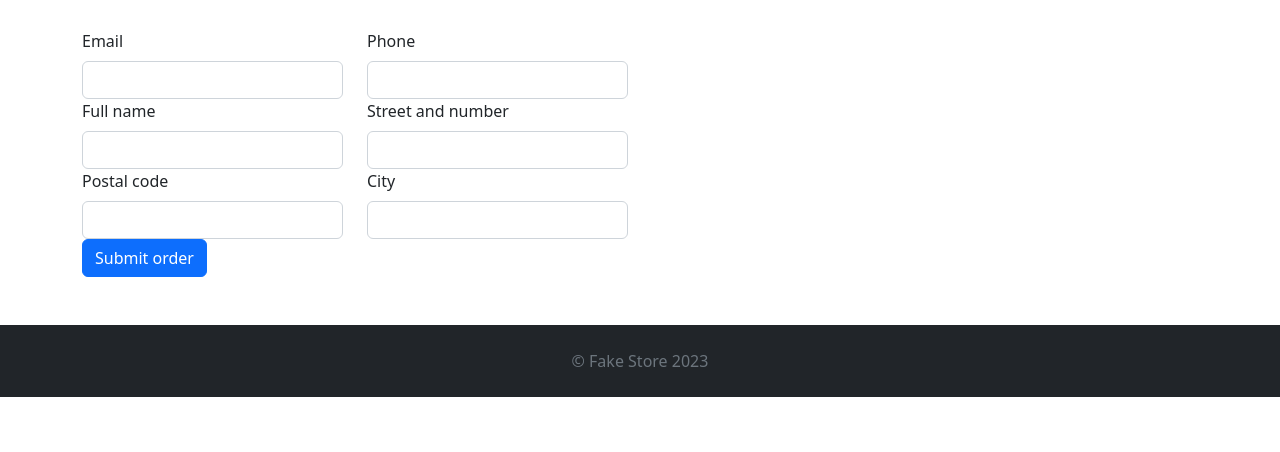
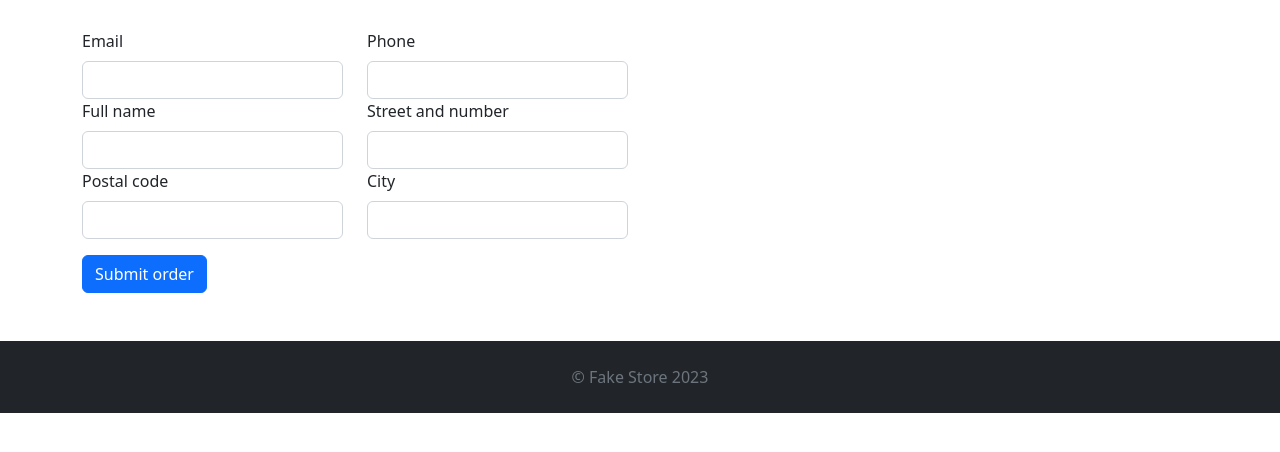
Before and after one commit to thomaskrut/fakestore, a plain HTML site: page order.html in a window 1280 px wide. Shown: the part 126-578 px from the top of the page. Drawn offline with nearby package versions, Linux system fonts and the light colour scheme.

Commit message:
refactoring

```diff
--- a/order.html
+++ b/order.html
@@ -123,7 +123,7 @@
                         </div>
                     </div>
                     <div class="col">
-                        <button class="btn btn-primary text-nowrap" type="submit" id="orderButton">Submit order</button>
+                        <button class="btn btn-primary text-nowrap mt-3" type="submit" id="orderButton">Submit order</button>
                     </div>
                 </form>
             </div>
```
Also changed, not shown: thankyou.html (+1 -1 lines).
